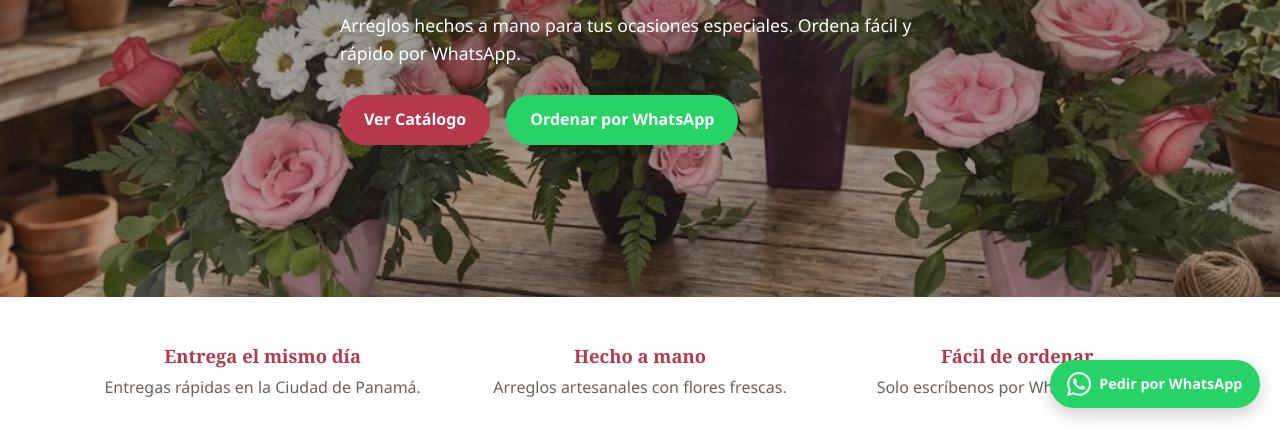
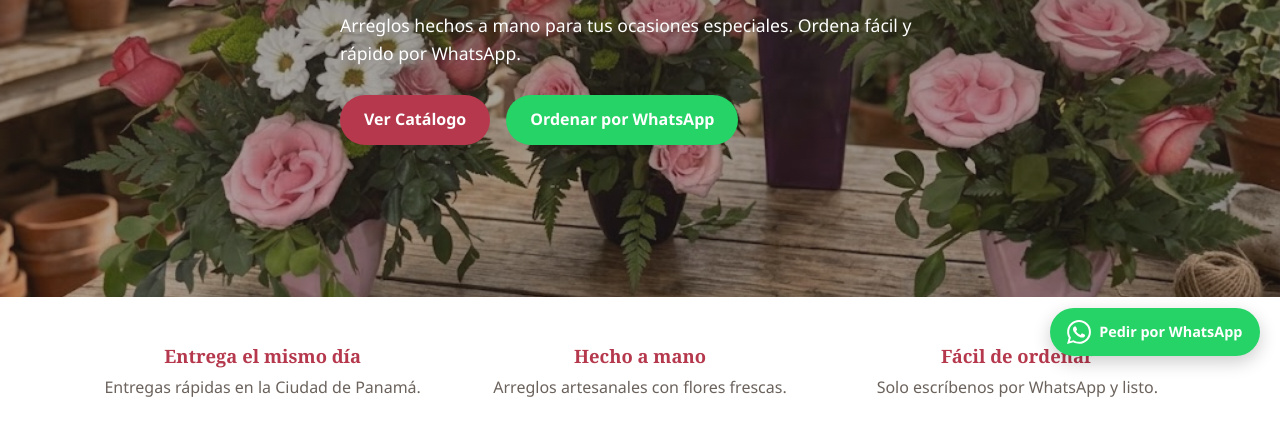
Before and after one commit to develop4God/rafaella-flowers, a website: page index.html in a window 1280 px wide. Shown: the part 372-800 px from the top of the page. Drawn offline with Linux system fonts and the light colour scheme.

Commit message:
Raise floating WhatsApp button to clear Netlify's banner
Netlify's deploy badge/banner occupies the same bottom-right corner
in production, so the WhatsApp button was getting covered. Moved it
up from 1.25rem to 4.5rem from the bottom while keeping it anchored
to the right edge.

Co-Authored-By: Claude Sonnet 5 <noreply@anthropic.com>

```diff
--- a/styles.css
+++ b/styles.css
@@ -546,7 +546,7 @@ h1, h2, h3, h4 {
 /* Floating WhatsApp button */
 .whatsapp-float {
   position: fixed;
-  bottom: 1.25rem;
+  bottom: 4.5rem;
   right: 1.25rem;
   z-index: 60;
   display: flex;
```
